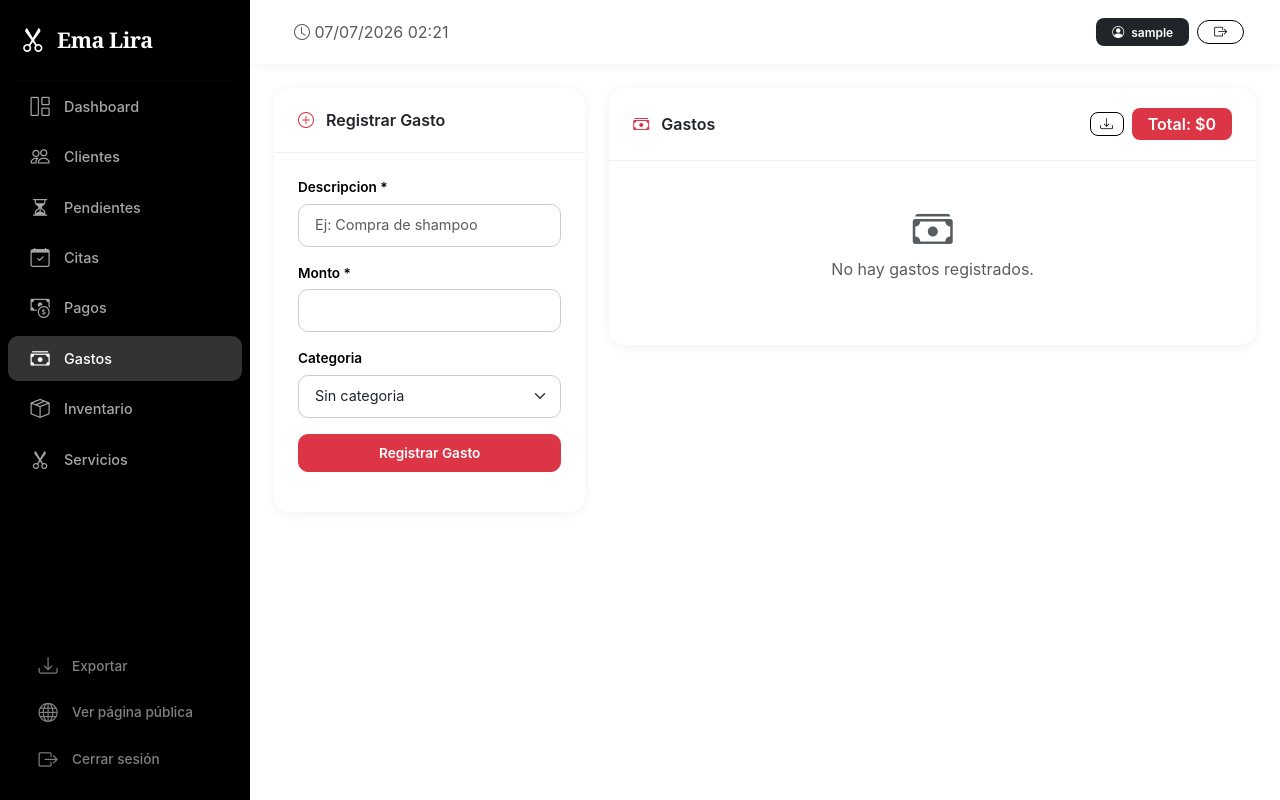
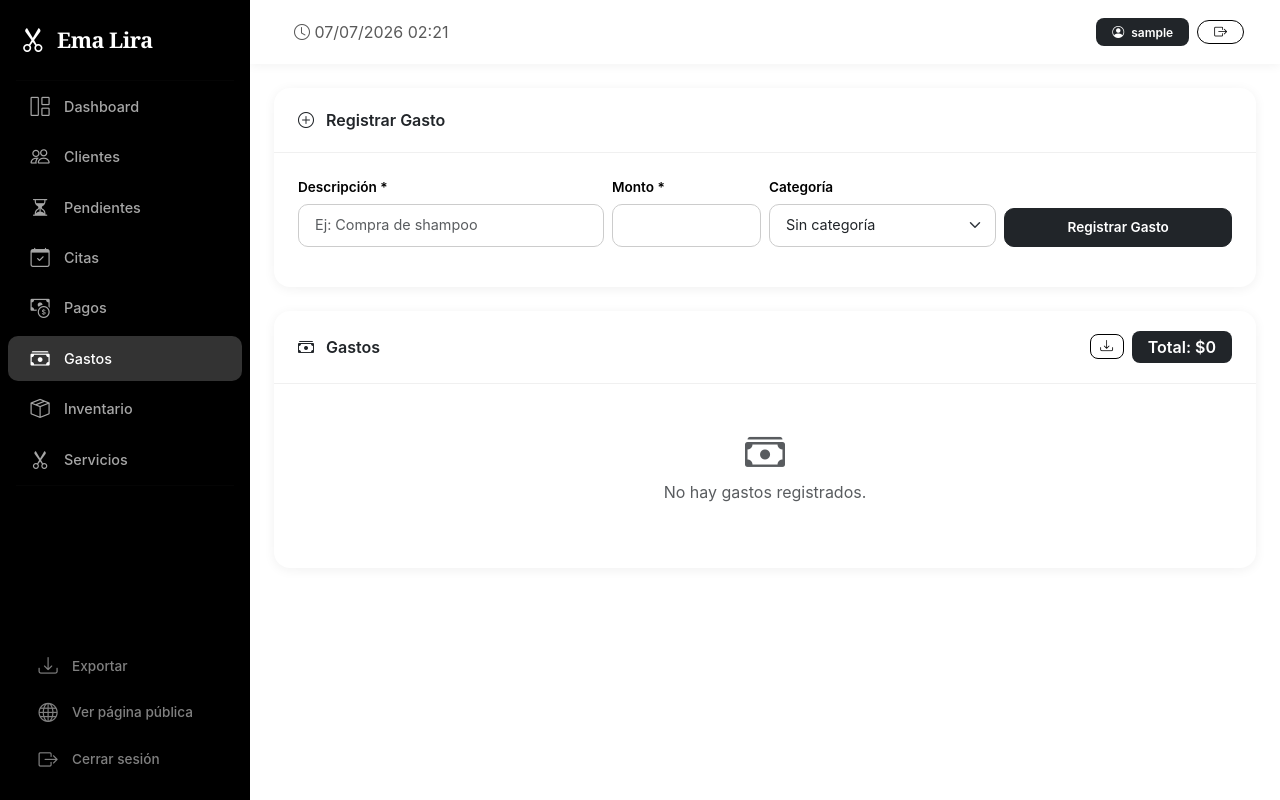
Before and after one commit to Preto18/peluqueria-ema-lira, a Flask app: page /admin/gastos in a window 1280 px wide. Run offline with Flask 3, Linux system fonts and the light colour scheme; the visitor is signed in with stand-in values (Sample User, id 1); data that the repository does not hold is empty; some libraries are stand-ins or nearby versions.

Commit message:
style: pagos y gastos full-width + monocromatico como el resto

```diff
--- a/templates/gastos.html
+++ b/templates/gastos.html
@@ -1,25 +1,25 @@
 {% extends 'base.html' %}
 {% block title %}Gastos - Peluqueria Ema Lira{% endblock %}
 {% block content %}
-<div class="row g-4">
-    <div class="col-lg-4">
-        <div class="card">
-            <div class="card-header"><i class="bi bi-plus-circle me-2 text-danger"></i> Registrar Gasto</div>
+<div class="card mb-4">
+    <div class="card-header d-flex justify-content-between align-items-center">
+        <span><i class="bi bi-plus-circle me-2"></i> Registrar Gasto</span>
+    </div>
     <div class="card-body">
-                <form method="POST" action="/admin/gastos/nuevo">
+        <form method="POST" action="/admin/gastos/nuevo" class="row g-2 align-items-end">
             <input type="hidden" name="csrf_token" value="{{ csrf_token() }}">
-                    <div class="mb-3">
-                        <label class="form-label">Descripcion *</label>
+            <div class="col-md-4">
+                <label class="form-label">Descripci&oacute;n *</label>
                 <input type="text" name="descripcion" class="form-control" placeholder="Ej: Compra de shampoo" required>
             </div>
-                    <div class="mb-3">
+            <div class="col-md-2">
                 <label class="form-label">Monto *</label>
                 <input type="number" step="0.01" name="monto" class="form-control" required>
             </div>
-                    <div class="mb-3">
-                        <label class="form-label">Categoria</label>
+            <div class="col-md-3">
+                <label class="form-label">Categor&iacute;a</label>
                 <select name="categoria" class="form-select">
-                            <option value="">Sin categoria</option>
+                    <option value="">Sin categor&iacute;a</option>
                     <option value="Insumos">Insumos</option>
                     <option value="Servicios">Servicios</option>
                     <option value="Alquiler">Alquiler</option>
@@ -28,18 +28,19 @@
                     <option value="Otros">Otros</option>
                 </select>
             </div>
-                    <button type="submit" class="btn btn-danger w-100">Registrar Gasto</button>
+            <div class="col-md-3">
+                <button type="submit" class="btn btn-dark w-100">Registrar Gasto</button>
+            </div>
         </form>
     </div>
 </div>
-    </div>
-    <div class="col-lg-8">
+
 <div class="card">
     <div class="card-header d-flex justify-content-between align-items-center">
-                <span><i class="bi bi-cash-stack me-2 text-danger"></i> Gastos</span>
+        <span><i class="bi bi-cash-stack me-2"></i> Gastos</span>
         <div class="d-flex align-items-center gap-2">
             <button type="button" class="btn btn-outline-dark btn-sm" data-bs-toggle="modal" data-bs-target="#exportModalGastos"><i class="bi bi-download"></i></button>
-                    <span class="badge bg-danger fs-6 px-3 py-2">Total: ${{ "{:,.0f}".format(total).replace(',', '.') }}</span>
+            <span class="badge bg-dark fs-6 px-3 py-2">Total: ${{ "{:,.0f}".format(total).replace(',', '.') }}</span>
         </div>
     </div>
     <div class="card-body">
@@ -49,8 +50,8 @@
                 <thead>
                     <tr>
                         <th>Fecha</th>
-                        <th>Descripcion</th>
-                        <th class="d-none d-sm-table-cell">Categoria</th>
+                        <th>Descripci&oacute;n</th>
+                        <th class="d-none d-sm-table-cell">Categor&iacute;a</th>
                         <th>Monto</th>
                         <th></th>
                     </tr>
@@ -60,14 +61,14 @@
                     <tr>
                         <td>{{ g.fecha.strftime('%d/%m') }} <span class="d-none d-sm-inline">{{ g.fecha.strftime('%Y %H:%M') }}</span></td>
                         <td class="fw-bold text-truncate" style="max-width:120px">{{ g.descripcion }}</td>
-                                <td class="d-none d-sm-table-cell"><span class="badge bg-secondary">{{ g.categoria or 'Sin categoria' }}</span></td>
-                                <td class="fw-bold text-danger">${{ "{:,.0f}".format(g.monto).replace(',', '.') }}</td>
+                        <td class="d-none d-sm-table-cell"><span class="badge bg-secondary">{{ g.categoria or 'Sin categor&iacute;a' }}</span></td>
+                        <td class="fw-bold">${{ "{:,.0f}".format(g.monto).replace(',', '.') }}</td>
                         <td>
                             <div class="btn-group btn-group-sm">
-                                        <a href="/admin/gastos/editar/{{ g.id }}" class="btn btn-outline-warning" title="Editar"><i class="bi bi-pencil"></i></a>
+                                <a href="/admin/gastos/editar/{{ g.id }}" class="btn btn-outline-dark" title="Editar"><i class="bi bi-pencil"></i></a>
                                 <form method="POST" action="/admin/gastos/eliminar/{{ g.id }}" style="display:inline" onsubmit="return confirm('¿Eliminar este gasto?')">
                                     <input type="hidden" name="csrf_token" value="{{ csrf_token() }}">
-                                            <button type="submit" class="btn btn-outline-danger"><i class="bi bi-trash"></i></button>
+                                    <button type="submit" class="btn btn-outline-dark"><i class="bi bi-trash"></i></button>
                                 </form>
                             </div>
                         </td>
@@ -105,8 +106,6 @@
         {% endif %}
     </div>
 </div>
-    </div>
-</div>
 {% endblock %}
 
 {% include '_export_modal.html' %}
```
Also changed, not shown: templates/pagos.html (+20 -21 lines). Lines whose indentation alone changed are shown as unchanged.
